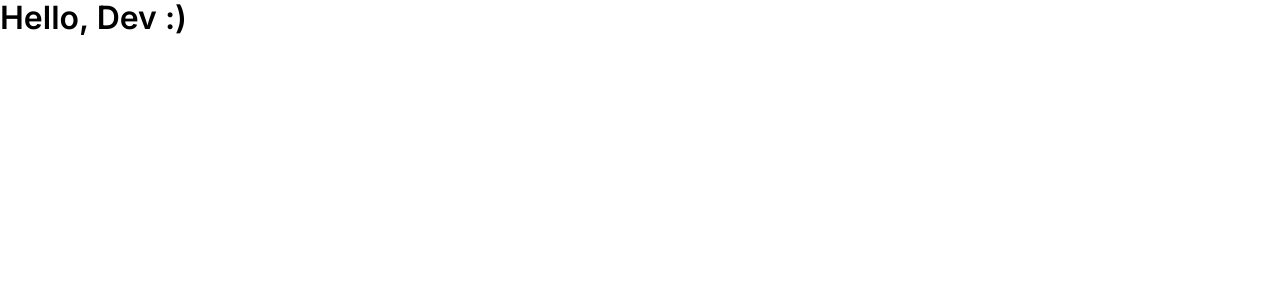
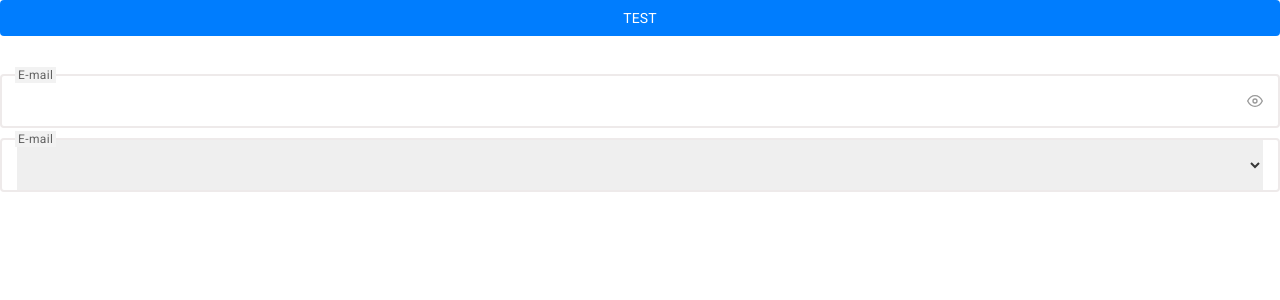
Before and after one commit to avrcoelho/payfriends, a React app: page / in a window 1280 px wide. Shown: the top 300 px of the page. Built offline with nearby package versions, Linux system fonts and the light colour scheme.

Commit message:
chore: another configuration

```diff
--- a/jest.config.js
+++ b/jest.config.js
@@ -19,7 +19,7 @@ module.exports = {
     },
   },
   moduleNameMapper: {
-    '\\.(css|png|jpe?g)$': '<rootDir>/mocks/emptyFileMock.js',
+    '\\.(s?css|png|jpe?g)$': '<rootDir>/mocks/emptyFileMock.js',
     '\\.svg$': '<rootDir>/mocks/svgMock.js',
     '@/(.*)': '<rootDir>/src/$1',
   },
--- a/public/index.html
+++ b/public/index.html
@@ -1,9 +1,10 @@
 <!DOCTYPE html>
 <html lang="pt-br">
   <head>
-    <link rel="preconnect" href="https://fonts.gstatic.com" />
+    <link rel="preconnect" href="https://fonts.googleapis.com" />
+    <link rel="preconnect" href="https://fonts.gstatic.com" crossorigin />
     <link
-      href="https://fonts.googleapis.com/css2?family=Inter:wght@400;600;700&display=swap"
+      href="https://fonts.googleapis.com/css2?family=Lato:wght@300;400;700&family=Montserrat:wght@400;600&family=Roboto:wght@300;400;700&display=swap"
       rel="stylesheet"
     />
     <meta charset="UTF-8" />
--- a/src/presentation/assets/styles/global.ts
+++ b/src/presentation/assets/styles/global.ts
@@ -22,7 +22,7 @@ export const GlobalStyle = createGlobalStyle`
   textarea,
   select,
   button {
-    font: 400 1.6rem "Inter",Helvetica,Arial,sans-serif;
+    font: 400 1.6rem "Roboto",Helvetica,Arial,sans-serif;
   }
 
   h1, h2, h3, h4, h5, h6 {
--- a/src/presentation/constants/Colors.ts
+++ b/src/presentation/constants/Colors.ts
@@ -1,6 +1,8 @@
 export enum Colors {
   Black = '#373737',
   Grey = '#999',
+  LightGrey1 = '#F2F2F2',
+  LightGrey2 = '#eeeaea',
   Red = '#f00',
   White = '#ffffff',
   Blue = '#007DFE',
--- a/src/presentation/pages/Home/index.tsx
+++ b/src/presentation/pages/Home/index.tsx
@@ -1,9 +1,25 @@
+import { ButtonDefault } from '../../components/Buttons/Default';
+import { InputSelect } from '../../components/Inputs/Select';
+import { InputText } from '../../components/Inputs/Text';
 import { Container } from './styles';
 
 const Home = () => {
   return (
     <Container>
-      <h1>Hello, Dev :)</h1>
+      <ButtonDefault>Test</ButtonDefault>
+      <br />
+      <br />
+      <InputText label="E-mail" type="password" />
+      <InputSelect
+        label="E-mail"
+        type="password"
+        options={[
+          { value: 1, label: 1 },
+          { value: 1, label: 1 },
+          { value: 1, label: 1 },
+          { value: 1, label: 1 },
+        ]}
+      />
     </Container>
   );
 };
--- a/webpack.config.js
+++ b/webpack.config.js
@@ -30,6 +30,10 @@ module.exports = (env, argv) => {
           test: /\.svg$/,
           use: ['@svgr/webpack', 'url-loader'],
         },
+        {
+          test: /\.s?css$/i,
+          use: ['style-loader', 'css-loader'],
+        },
       ],
     },
     plugins: [
```
Also changed, not shown: package.json (+9 -1 lines), 1 other file (tests, documents, lock files or other folders).
